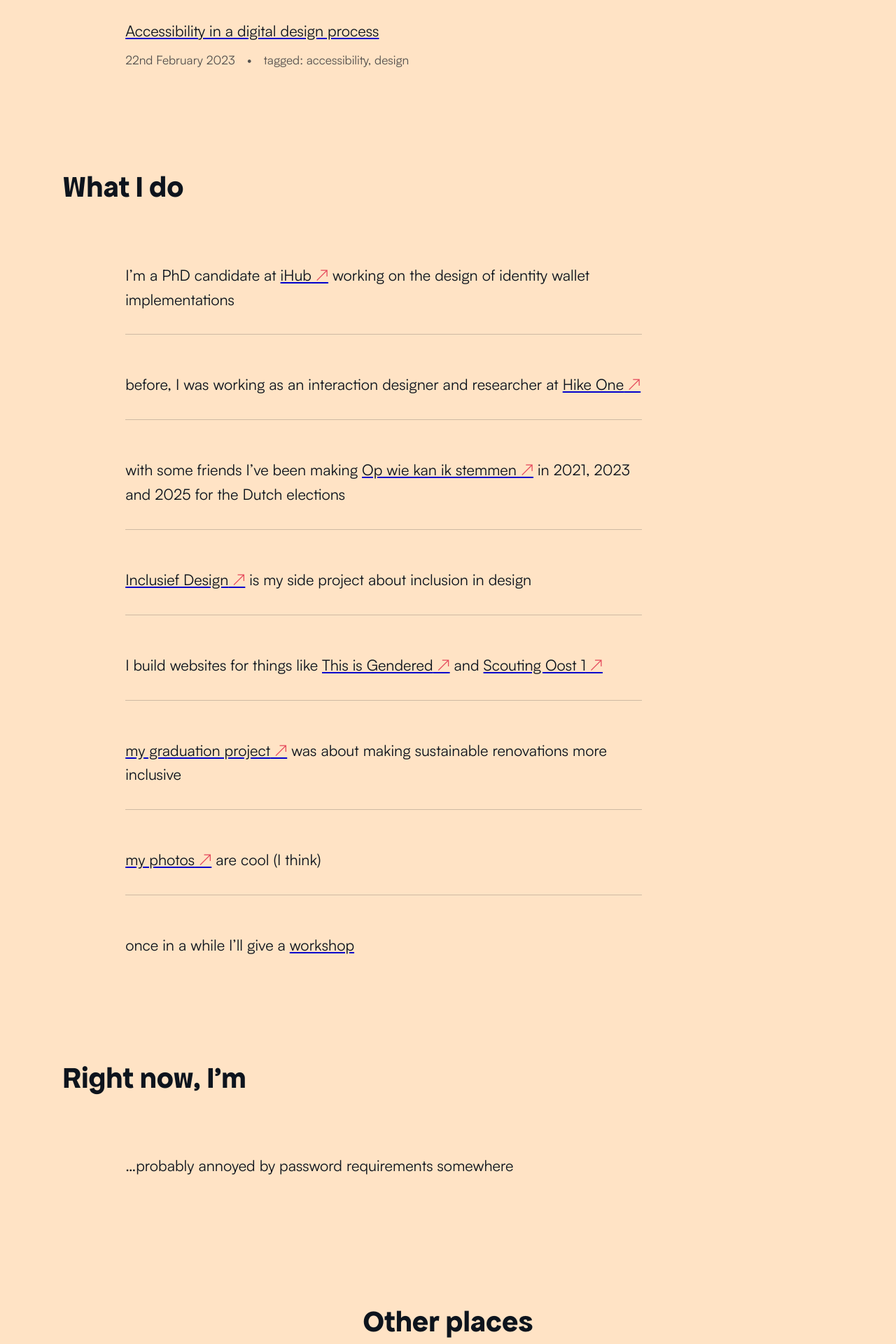
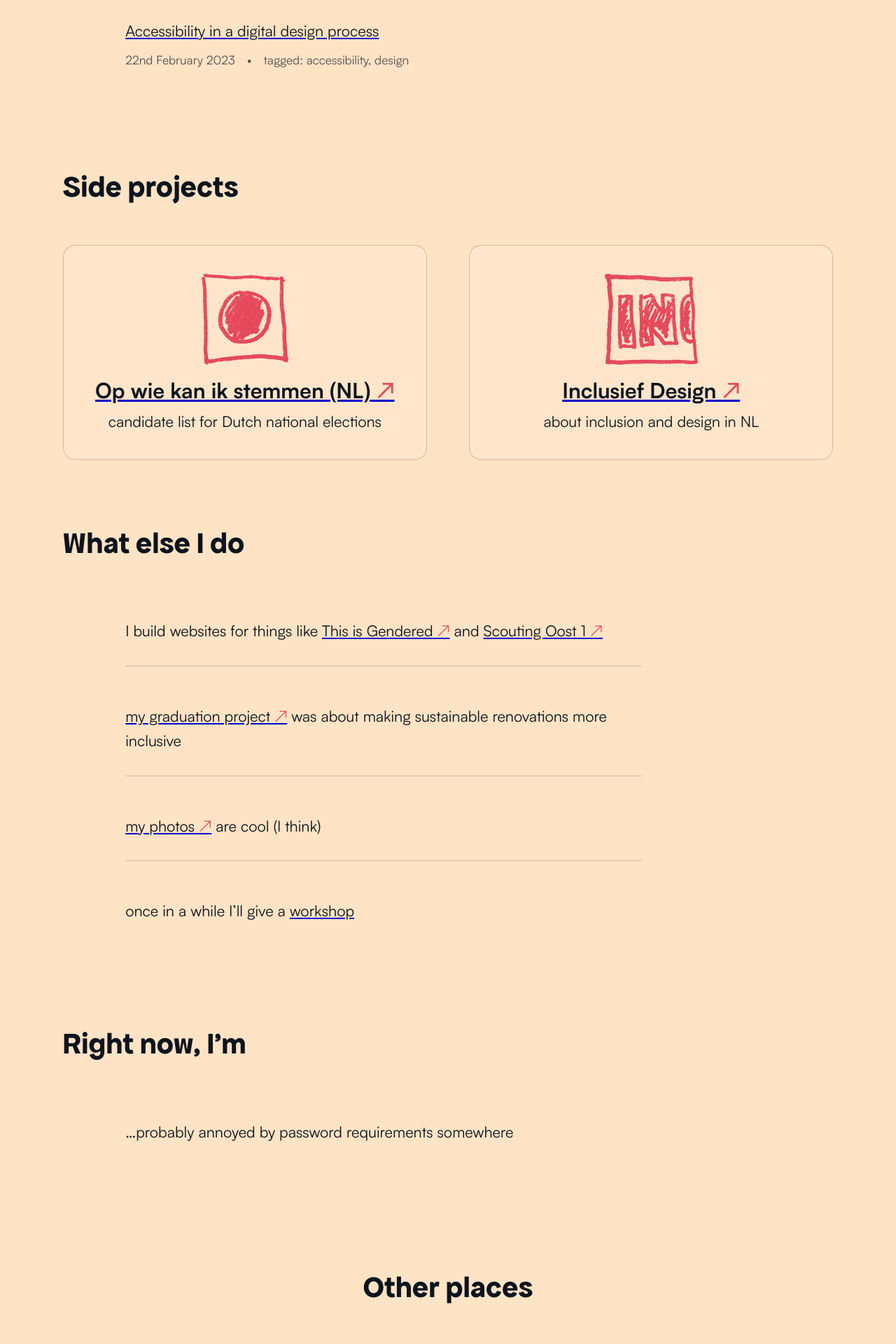
Before and after one commit to FMJansen/fmjansen.com, a Jekyll site: the page built from index.md, in a window 1280 px wide. Shown: the part 3396-5316 px from the top of the page at 70% size. Built offline with Jekyll 4.4.1, drawn with Linux system fonts in a browser that asks for light colours.

Commit message:
highlight side projects

```diff
--- a/assets/css/style.css
+++ b/assets/css/style.css
@@ -461,6 +461,64 @@ nav {
 	grid-column-start: wide-start;
 }
 
+.projects {
+	list-style: none;
+	display: flex;
+	flex-wrap: wrap;
+	gap: calc(1em + 3vw);
+	grid-column: wide;
+	margin-block-start: 3vw;
+	padding: 0;
+
+	li {
+		border-radius: .8em;
+		border: 1px solid oklch(from var(--text) l c h / calc(alpha - 0.8));
+		background-color: oklch(from white l c h / calc(alpha - 0.925));
+		flex-grow: 1;
+		margin: 0;
+		padding: calc(1em + 1.5vw);
+		width: 12em;
+		line-height: 1.3;
+		position: relative;
+		text-align: center;
+		transition: all 800ms cubic-bezier(.08,.82,.17,1);
+
+		&:has(a:hover) {
+			box-shadow: 0 .15em 1.4em oklch(from var(--text) l calc(c + 0.2) h / calc(alpha - 0.9)),
+				0 .25em .3em oklch(from var(--text) l c h / calc(alpha - 0.7));
+			transform: translateY(-.25em) scale(1.01);
+		}
+	}
+
+	a {
+		display: block;
+		font-weight: bold;
+		font-size: 1.4em;
+		line-height: 1.2;
+		margin-block: .4em;
+
+		&::before {
+			content: "";
+			display: block;
+			width: 100%;
+			height: 100%;
+			position: absolute;
+			top: 0;
+			left: 0;
+		}
+	}
+
+	em {
+		font-style: normal;
+		position: relative;
+		z-index: 2;
+	}
+
+	img {
+		height: 6em;
+	}
+}
+
 p:has(.tocskip) {
 	grid-column: wide;
 	margin-block-start: 2em;
--- a/index.md
+++ b/index.md
@@ -22,11 +22,17 @@
 {% endif %}
 {% endfor %}
 
-## What I do
-- I’m a PhD candidate at [iHub](https://ihub.ru.nl/) working on the design of identity wallet implementations
-- before, I was working as an interaction designer and researcher at [Hike&nbsp;One](https://hike.one/)
-- with some friends I’ve been making [Op wie kan ik stemmen](https://opwiekanikstemmen.nl/) in 2021, 2023 and 2025 for the Dutch elections
-- [Inclusief&nbsp;Design](https://inclusief.design/) is my side project about inclusion in design
+## Side projects
+
+- ![](/assets/img/owkis.svg){:loading='lazy'}
+  [Op wie kan ik stemmen (NL)](https://opwiekanikstemmen.nl/)
+  _candidate list for Dutch national elections_
+- ![](/assets/img/inc.svg){:loading='lazy'}
+  [Inclusief Design](https://inclusief.design/)
+  _about inclusion and design in NL_
+{: .projects}
+
+## What else I do
 - I build websites for things like [This&nbsp;is&nbsp;Gendered](https://thisisgendered.org) and [Scouting&nbsp;Oost&nbsp;1](https://scoutingoost1.nl/)
 - [my graduation project](https://graduation.fmjansen.com/) was about making sustainable renovations more inclusive
 - [my photos](https://photos.fmjansen.com/) are cool (I think)
```
Also changed, not shown: assets/img/inc.svg (added), assets/img/owkis.svg (added).
